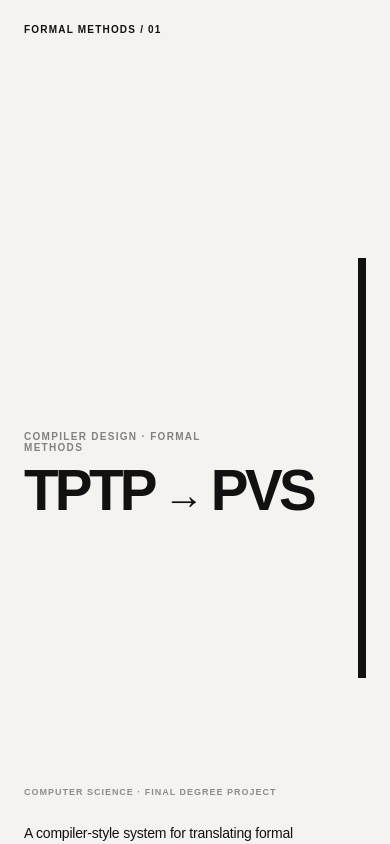
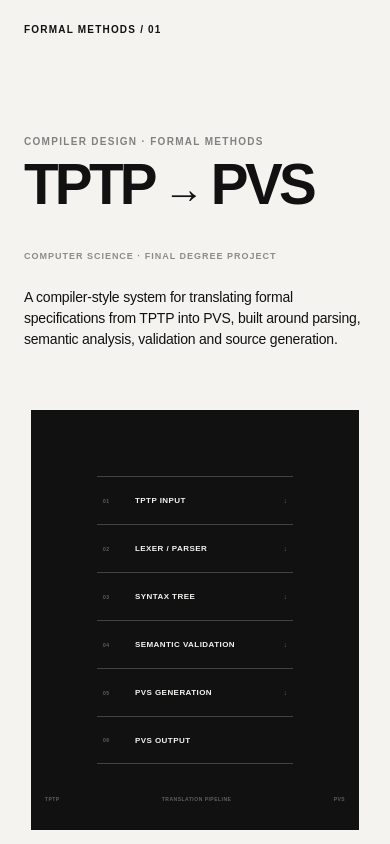
Before and after one commit to Josebarcena/PersonalPage, a React (Vite) app: page /work/tptp-pvs in a window 390 px wide. Shown: the top 844 px of the page. Built offline with nearby package versions, Linux system fonts and the light colour scheme.

Commit message:
fix: IOS I LOVE RESPONSIVE DESIGN

```diff
--- a/src/styles/projects/project-responsive.css
+++ b/src/styles/projects/project-responsive.css
@@ -606,3 +606,37 @@
         letter-spacing: -0.06em;
     }
 }
+
+@media (max-width: 700px) {
+    .case-hero {
+        display: block;
+    }
+
+    .case-hero__header {
+        margin-bottom: 12vh;
+    }
+
+    .case-hero__intro {
+        width: 100%;
+    }
+
+    .case-hero__visual {
+        width: 96%;
+        max-width: none;
+
+        min-height: 420px;
+
+        margin:
+                48px
+                2%
+                0;
+    }
+
+    .case-hero__description {
+        margin-top: 40px;
+    }
+
+    .case-hero__footer {
+        margin-top: 60px;
+    }
+}
```
